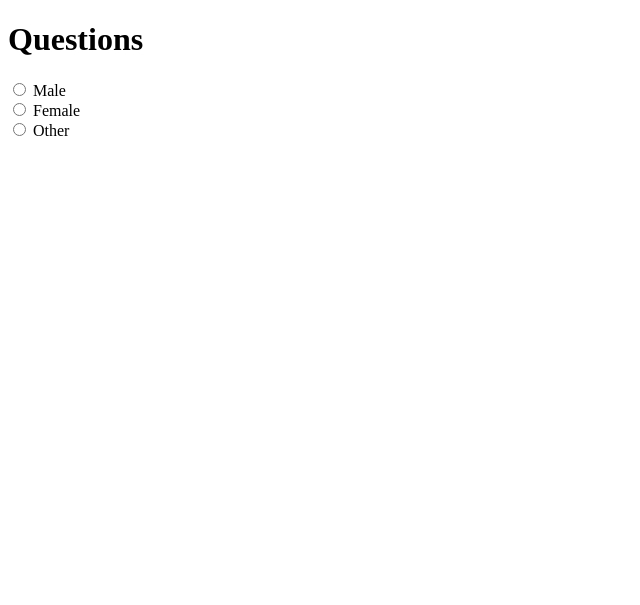
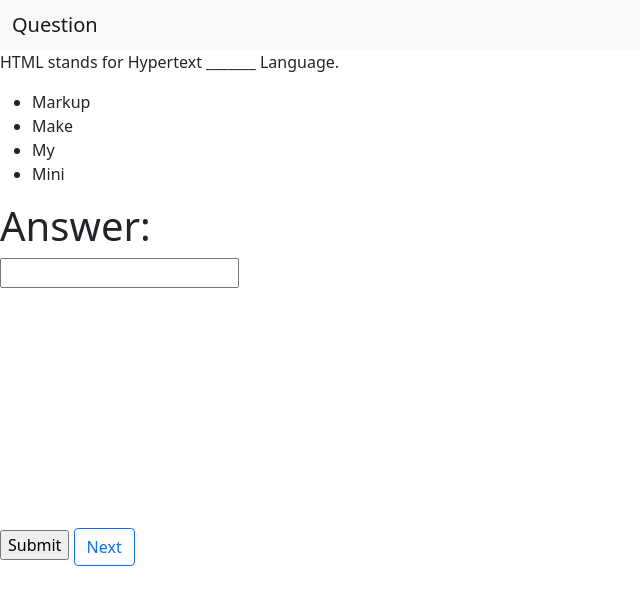
Before and after one commit to Sanjana-03/Run-Time-Terror, a Django app: template App/templates/questions.html in a window 1280 px wide. Shown: the top 605 px of the page, without its empty margins (0-640 px from the left). Run offline with Django 3.2, Linux system fonts and the light colour scheme; the template is opened without the code that fills it, so the values that code supplies are empty.

Commit message:
Update questions.html

```diff
--- a/App/templates/questions.html
+++ b/App/templates/questions.html
@@ -1,20 +1,39 @@
 <!DOCTYPE html>
 <html>
-<head>
-	<title></title>
+<head >
+  <link href="https://cdn.jsdelivr.net/npm/bootstrap@5.0.0-beta1/dist/css/bootstrap.min.css" rel="stylesheet" integrity="sha384-giJF6kkoqNQ00vy+HMDP7azOuL0xtbfIcaT9wjKHr8RbDVddVHyTfAAsrekwKmP1" crossorigin="anonymous">
+  <link rel="stylesheet" type="text/css" href="css/question.css">
+	<title>Quiz</title>
 </head>
 <body>
-<h1>Questions</h1>
+  <!-- As a heading -->
+<nav class="navbar navbar-light bg-light">
+  <div class="container-fluid">
+    <span class="navbar-brand mb-0 h1">Question</span>
+  </div>
+</nav>
 
 
-<form>
-  <input type="radio" id="male" name="gender" value="male">
-  <label for="male">Male</label><br>
-  <input type="radio" id="female" name="gender" value="female">
-  <label for="female">Female</label><br>
-  <input type="radio" id="other" name="gender" value="other">
-  <label for="other">Other</label>
-</form>
 
+
+
+     <form id="quiz" name="quiz">
+
+     <p>HTML stands for Hypertext _______ Language.</p>
+    <ul>
+  <li>Markup</li>
+  <li>Make</li>
+  <li>My</li>
+  <li>Mini</li>
+</ul>
+
+   <h1>Answer: </h1>
+     <input id="textbox" type="text" name="question1">
+
+   </form>
+   <br><br><br><br><br><br><br><br><br><br>
+  <input id="button" type="button" value="Submit">
+
+  <button type="button" class="btn btn-outline-primary">Next</button>
 </body>
 </html>
```
